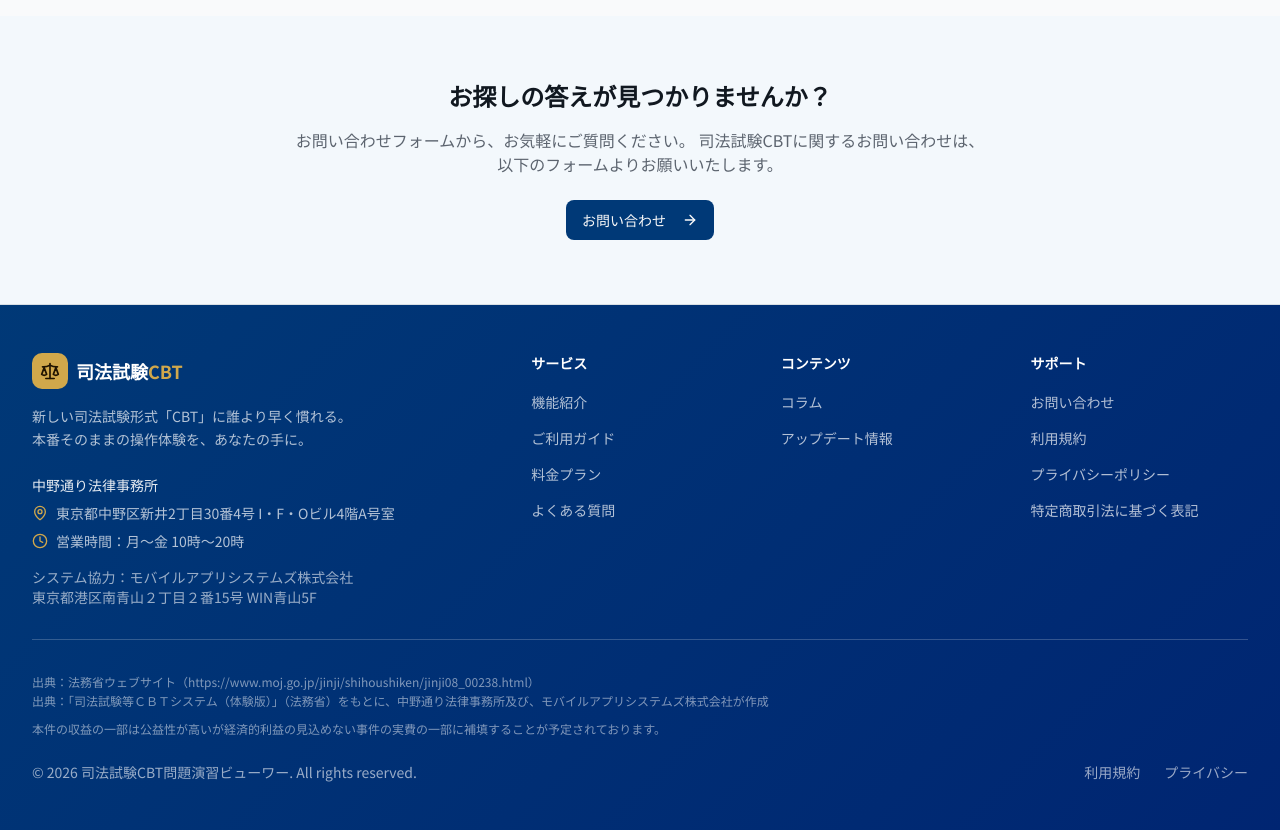
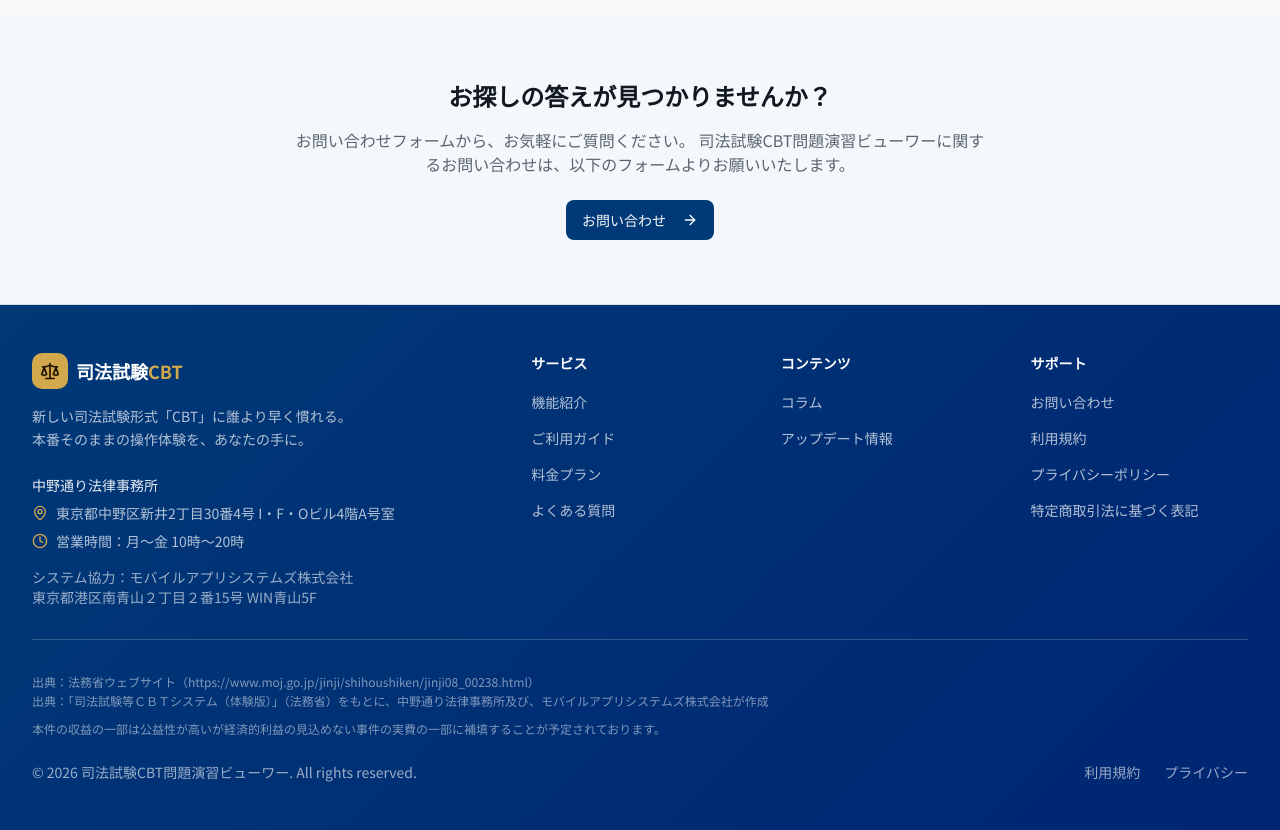
Before and after one commit to Legal-Bar-Examination-CBT/CBT-website, a Next.js app: page /faq in a window 1280 px wide. Shown: the part 1720-2550 px from the top of the page. Built offline with nearby package versions, Linux system fonts and the light colour scheme.

Commit message:
fix(faq): formal name in metadata and contact; remove trial no-CC claim

```diff
--- a/app/(site)/faq/page.tsx
+++ b/app/(site)/faq/page.tsx
@@ -11,8 +11,8 @@ import {
 import { ArrowRight } from "lucide-react"
 
 export const metadata: Metadata = {
-  title: "よくある質問 | 司法試験CBT",
-  description: "司法試験CBTに関するよくある質問をまとめました。サービスの利用方法、料金、機能についてお答えします。",
+  title: "よくある質問 | 司法試験CBT問題演習ビューワー",
+  description: "司法試験CBT問題演習ビューワーに関するよくある質問をまとめました。サービスの利用方法、料金、機能についてお答えします。",
 }
 
 const faqCategories = [
@@ -26,7 +26,7 @@ const faqCategories = [
       },
       {
         question: "無料トライアルはありますか？",
-        answer: "はい、14日間の無料トライアルをご用意しております。クレジットカード登録不要で、すぐに体験を開始できます。",
+        answer: "はい、14日間の無料トライアルをご用意しております。お申し込み後、すぐに体験を開始できます。",
       },
       {
         question: "退会するにはどうすればいいですか？",
@@ -162,7 +162,7 @@ export default function FAQPage() {
           </h2>
           <p className="mt-4 text-muted-foreground">
             お問い合わせフォームから、お気軽にご質問ください。
-            司法試験CBTに関するお問い合わせは、以下のフォームよりお願いいたします。
+            司法試験CBT問題演習ビューワーに関するお問い合わせは、以下のフォームよりお願いいたします。
           </p>
           <Button size="lg" asChild className="mt-6 bg-primary hover:bg-primary/90">
             <Link href="/contact">
```
